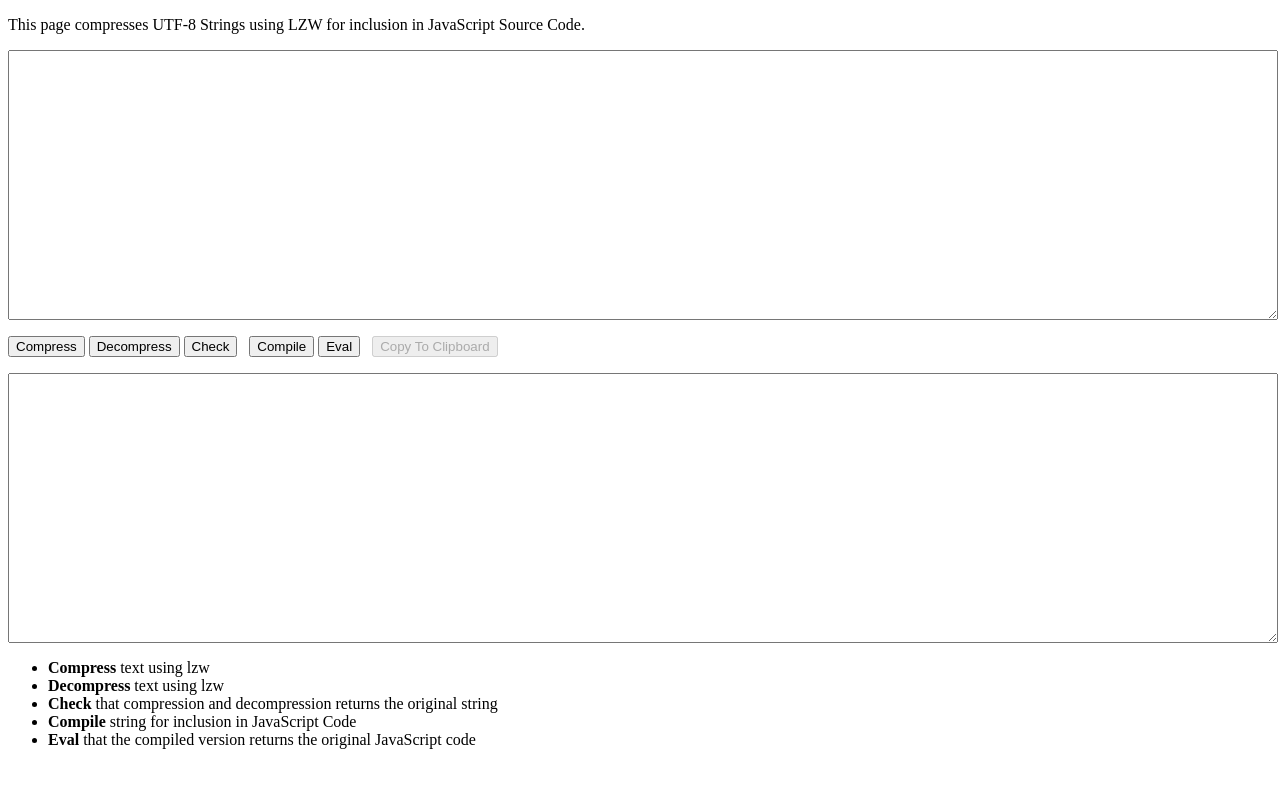
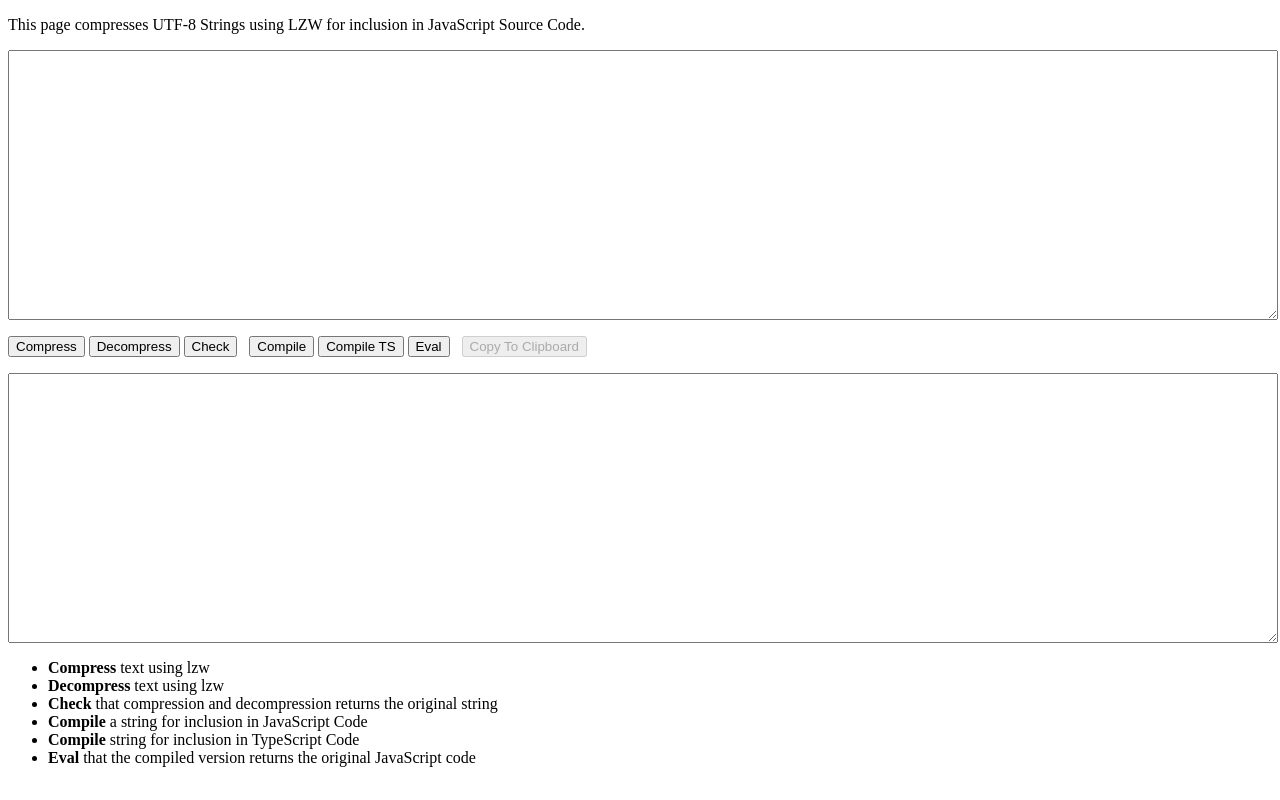
Before and after one commit to tkw1536/lzw.everyone.wtf, a Next.js app: page / in a window 1280 px wide. Built offline with nearby package versions, Linux system fonts and the light colour scheme.

Commit message:
Support for TypeScript

```diff
--- a/pages/index.tsx
+++ b/pages/index.tsx
@@ -3,7 +3,7 @@ import Head from 'next/head';
 import style from './index.module.css';
 import { CopyToClipboard } from 'react-copy-to-clipboard';
 
-import { lzw_encode, lzw_decode, lzw_compile } from "../utils/compress";
+import { lzw_encode, lzw_decode, lzw_compile, lzw_compile_ts } from "../utils/compress";
 
 interface IPageState {
     inputValue: string,
@@ -61,10 +61,25 @@ Compressed size ${inputValue.length} to size ${outputValue.length} (${ratio}%)`;
     private readonly onClickCompile = () => {
         try {
             const inputValue = this.state.inputValue;
+            const inLength = JSON.stringify(inputValue).length;
             const outputValue = lzw_compile(inputValue);
 
+            const ratio = (outputValue.length / inLength) * 100;
+            const message = `Compiled JS ${inLength} => ${outputValue.length} (${ratio}%)`;
+
+            this.setState({ outputValue, message })
+        } catch(e) {
+            this.setState({ outputValue: "", message: "Failed to compile, is the input utf-8 and not utf-16? " + e })
+        }
+    }
+    private readonly onClickCompileTS = () => {
+        try {
+            const inputValue = this.state.inputValue;
+            const inLength = JSON.stringify(inputValue).length;
+            const outputValue = lzw_compile_ts(inputValue);
+
             const ratio = (outputValue.length / JSON.stringify(inputValue).length) * 100;
-            const message = `Compiled ${inputValue.length} => ${outputValue.length} (${ratio}%)`;
+            const message = `Compiled TS ${inLength} => ${outputValue.length} (${ratio}%)`;
 
             this.setState({ outputValue, message })
         } catch(e) {
@@ -74,14 +89,14 @@ Compressed size ${inputValue.length} to size ${outputValue.length} (${ratio}%)`;
     private readonly onClickEval = () => {
         try {
             const inputValue = this.state.inputValue;
+            const inLength = JSON.stringify(inputValue).length;
             const outputValue = lzw_compile(inputValue);
 
-            const ratio = (outputValue.length / JSON.stringify(inputValue).length) * 100;
-            const message = `Compiled ${inputValue.length} => ${outputValue.length} (${ratio}%)`;
+            const ratio = (outputValue.length / inLength) * 100;
 
             const ok = eval("(" +outputValue + ")") == inputValue;
             const text = `${ok?"Success":"Failure"}
-Compiled size ${inputValue.length} to size ${outputValue.length} (${ratio}%)`;
+Compiled size ${inLength} to size ${outputValue.length} (${ratio}%)`;
 
             this.setState({ outputValue: text, message: "" });
         } catch(e) {
@@ -109,6 +124,8 @@ Compiled size ${inputValue.length} to size ${outputValue.length} (${ratio}%)`;
                 &nbsp;
                 <button onClick={this.onClickCompile}>Compile</button>
                 &nbsp;
+                <button onClick={this.onClickCompileTS}>Compile TS</button>
+                &nbsp;
                 <button onClick={this.onClickEval}>Eval</button>
                 &nbsp;
                 &nbsp;
@@ -130,7 +147,8 @@ Compiled size ${inputValue.length} to size ${outputValue.length} (${ratio}%)`;
                     <li><b>Compress</b> text using lzw</li>
                     <li><b>Decompress</b> text using lzw</li>
                     <li><b>Check</b> that compression and decompression returns the original string</li>
-                    <li><b>Compile</b> string for inclusion in JavaScript Code</li>
+                    <li><b>Compile</b> a string for inclusion in JavaScript Code</li>
+                    <li><b>Compile</b> string for inclusion in TypeScript Code</li>
                     <li><b>Eval</b> that the compiled version returns the original JavaScript code</li>
                 </ul>
             </p>
--- a/utils/compress.ts
+++ b/utils/compress.ts
@@ -64,3 +64,8 @@ export function lzw_decode(s: string): string {
 export function lzw_compile(s: string): string {
     return `function(o){for(var r,t,e=o[0],n={},u=[e],h=e,a=256,c=1;c<o.length;c++)r=(t=o.charCodeAt(c))<256?o[c]:n[t]?n[t]:h+e,u.push(r),e=r.charAt(0),n[a]=h+e,a++,h=r;return decodeURIComponent(escape(u.join("")))}(${JSON.stringify(lzw_encode(s))})`;
 }
+
+export function lzw_compile_ts(s: string): string {
+    // in typescript we need an index signature. We could use Record<number,string>, but {[v:number]:string} is shorter by 2 chars
+    return `function(o){for(var r,t,e=o[0],n:{[v:number]:string}={},u=[e],h=e,a=256,c=1;c<o.length;c++)r=(t=o.charCodeAt(c))<256?o[c]:n[t]?n[t]:h+e,u.push(r),e=r.charAt(0),n[a]=h+e,a++,h=r;return decodeURIComponent(escape(u.join("")))}(${JSON.stringify(lzw_encode(s))})`;
+}
```
